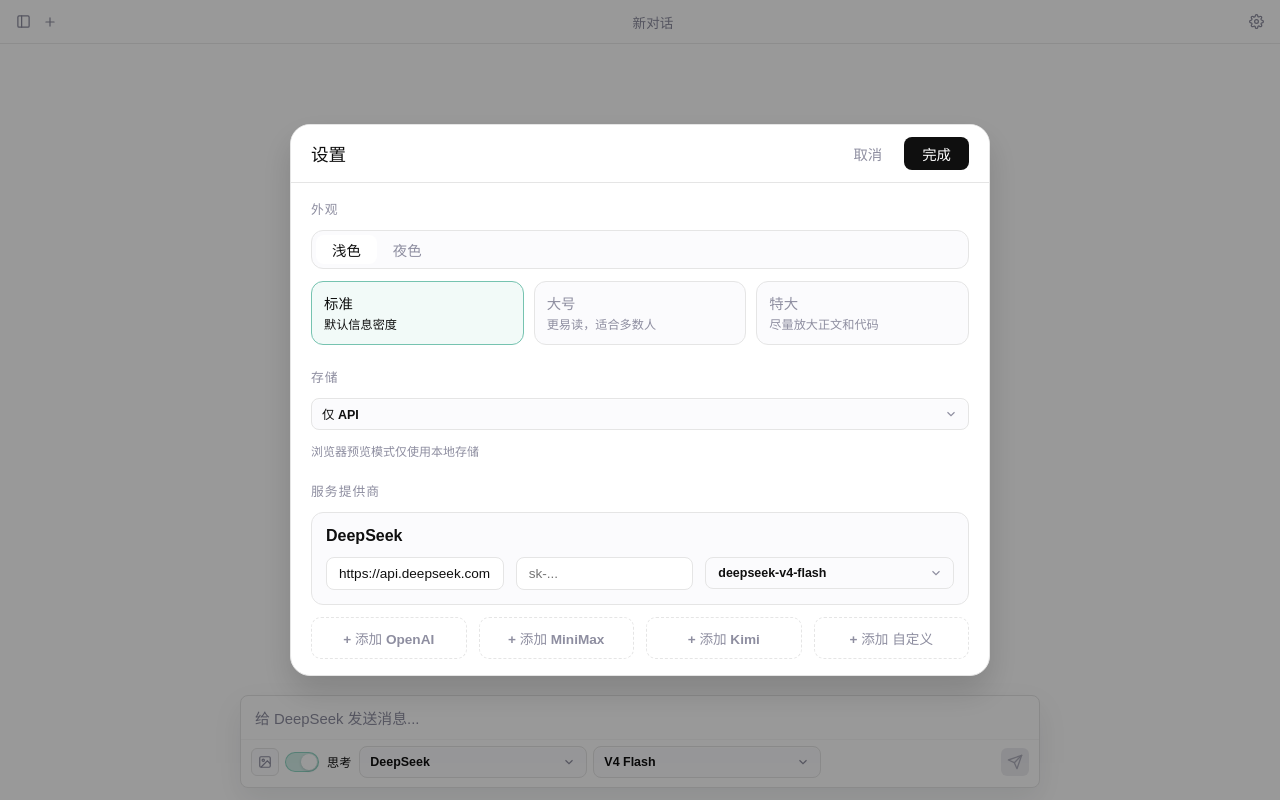
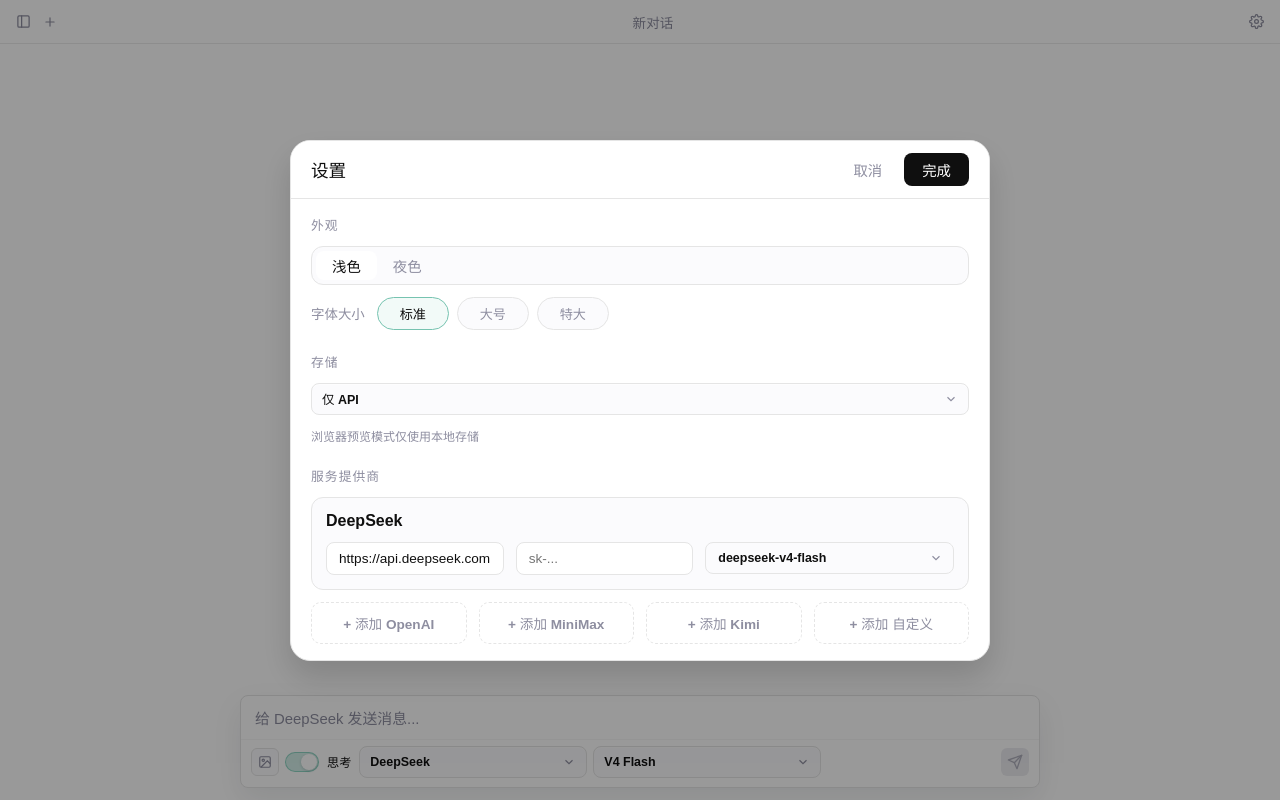
Before and after one commit to Sisyphean-a/dsChat, a Vue app: page / in a window 1280 px wide. Both pictures are taken after a click on the button 1256 px from the left and 21 px from the top of the page. Built offline with nearby package versions, Linux system fonts and the light colour scheme.

Commit message:
refactor(ui): 将字体大小选择改为行内切换按钮

```diff
--- a/src/components/SettingsPanel.vue
+++ b/src/components/SettingsPanel.vue
@@ -46,10 +46,10 @@
   { label: '浅色', value: 'light' },
   { label: '夜色', value: 'dark' },
 ]
-const fontSizeCards: Array<{ description: string; label: string; value: FontSizeMode }> = [
-  { description: '默认信息密度', label: '标准', value: 'medium' },
-  { description: '更易读，适合多数人', label: '大号', value: 'large' },
-  { description: '尽量放大正文和代码', label: '特大', value: 'x-large' },
+const fontSizeCards: Array<{ label: string; value: FontSizeMode }> = [
+  { label: '标准', value: 'medium' },
+  { label: '大号', value: 'large' },
+  { label: '特大', value: 'x-large' },
 ]
 
 const addableProviders = getAddableProviderDefinitions()
@@ -99,18 +99,19 @@
                 {{ theme.label }}
               </button>
             </div>
-            <div class="font-size-grid">
+            <div class="inline-setting-row">
+              <span class="inline-setting-label">字体大小</span>
+              <div class="font-size-toggle" role="group" aria-label="字体大小">
                 <button
                   v-for="fontSize in fontSizeCards"
                   :key="fontSize.value"
-                class="font-size-card"
                   :class="{ active: props.settings.fontSize === fontSize.value }"
                   type="button"
                   @click="emit('updateFontSize', fontSize.value)"
                 >
-                <span class="font-size-card-label">{{ fontSize.label }}</span>
-                <span class="font-size-card-detail">{{ fontSize.description }}</span>
+                  {{ fontSize.label }}
                 </button>
+              </div>
             </div>
           </section>
 
--- a/src/styles/settings-panel.css
+++ b/src/styles/settings-panel.css
@@ -139,37 +139,40 @@
   color: var(--text);
 }
 
-.font-size-grid {
-  display: grid;
-  grid-template-columns: repeat(3, minmax(0, 1fr));
-  gap: 10px;
+.inline-setting-row {
+  display: flex;
+  align-items: center;
+  gap: 12px;
 }
 
-.font-size-card {
-  display: flex;
-  flex-direction: column;
-  gap: 4px;
-  padding: 10px 12px;
+.inline-setting-label {
+  flex: none;
+  color: var(--text-muted);
+  font-size: 0.84rem;
+  font-weight: 600;
+}
+
+.font-size-toggle {
+  display: inline-flex;
+  flex-wrap: wrap;
+  gap: 8px;
+}
+
+.font-size-toggle button {
+  min-width: 72px;
+  padding: 6px 14px;
   border: 1px solid var(--border);
-  border-radius: 12px;
+  border-radius: 999px;
   background: var(--bg-soft);
   color: var(--text-muted);
-  text-align: left;
+  font-size: 0.82rem;
+  font-weight: 600;
 }
 
-.font-size-card.active {
+.font-size-toggle button.active {
   border-color: color-mix(in srgb, var(--accent) 52%, var(--border));
   background: color-mix(in srgb, var(--accent-soft) 55%, var(--bg));
   color: var(--text);
-}
-
-.font-size-card-label {
-  font-weight: 600;
-}
-
-.font-size-card-detail {
-  line-height: 1.45;
-  font-size: 0.76rem;
 }
 
 .hint-row {
@@ -280,9 +283,13 @@
 }
 
 @media (max-width: 700px) {
-  .field-grid,
-  .font-size-grid {
+  .field-grid {
     grid-template-columns: 1fr;
+  }
+
+  .inline-setting-row {
+    align-items: flex-start;
+    flex-direction: column;
   }
 
   .settings-panel {
```
Also changed, not shown: plugin.json (+2 -5 lines). Lines whose indentation alone changed are shown as unchanged.
